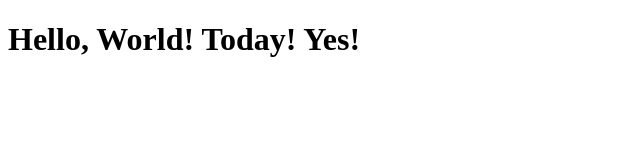
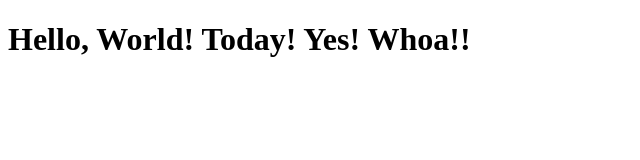
Before and after one commit to JohnBartlett/fresh-start, a website: page public/index.html in a window 1280 px wide. Shown: the whole page, without its empty margins (0-640 px from the left). Drawn offline with Linux system fonts and the light colour scheme.

Commit message:
Testing in VS

```diff
--- a/public/index.html
+++ b/public/index.html
@@ -5,6 +5,6 @@
     <title>Hello Test</title>
   </head>
   <body>
-    <h1>Hello, World! Today! Yes!</h1>
+    <h1>Hello, World! Today! Yes! Whoa!!</h1>
   </body>
 </html>
```
